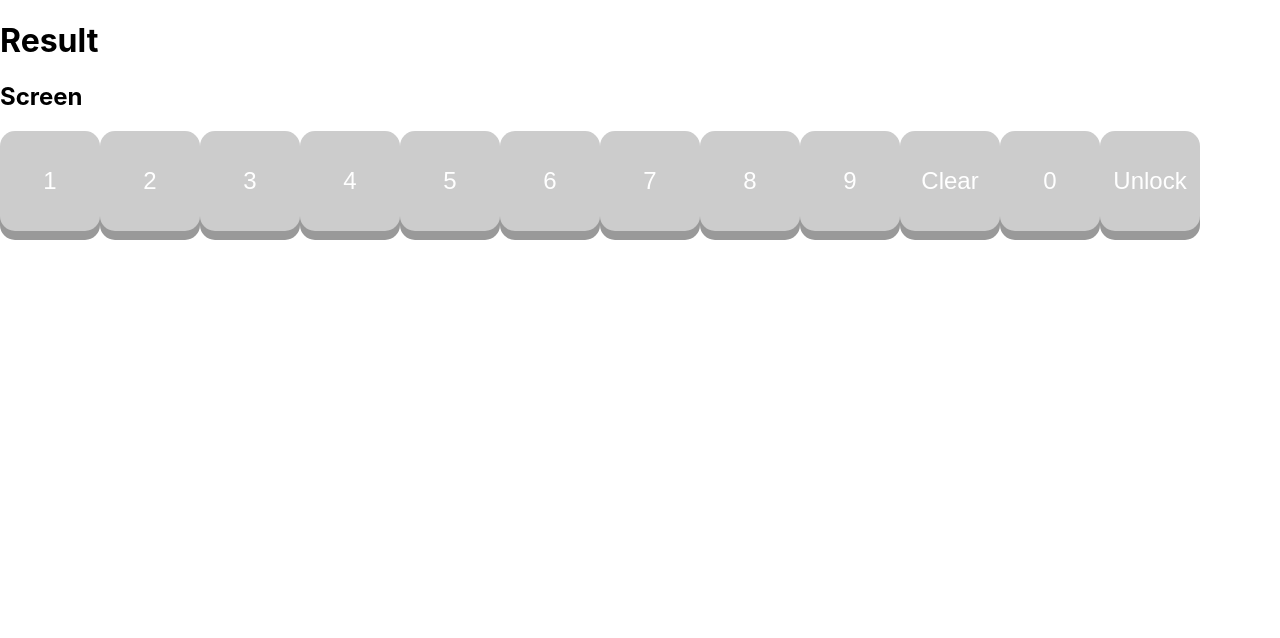
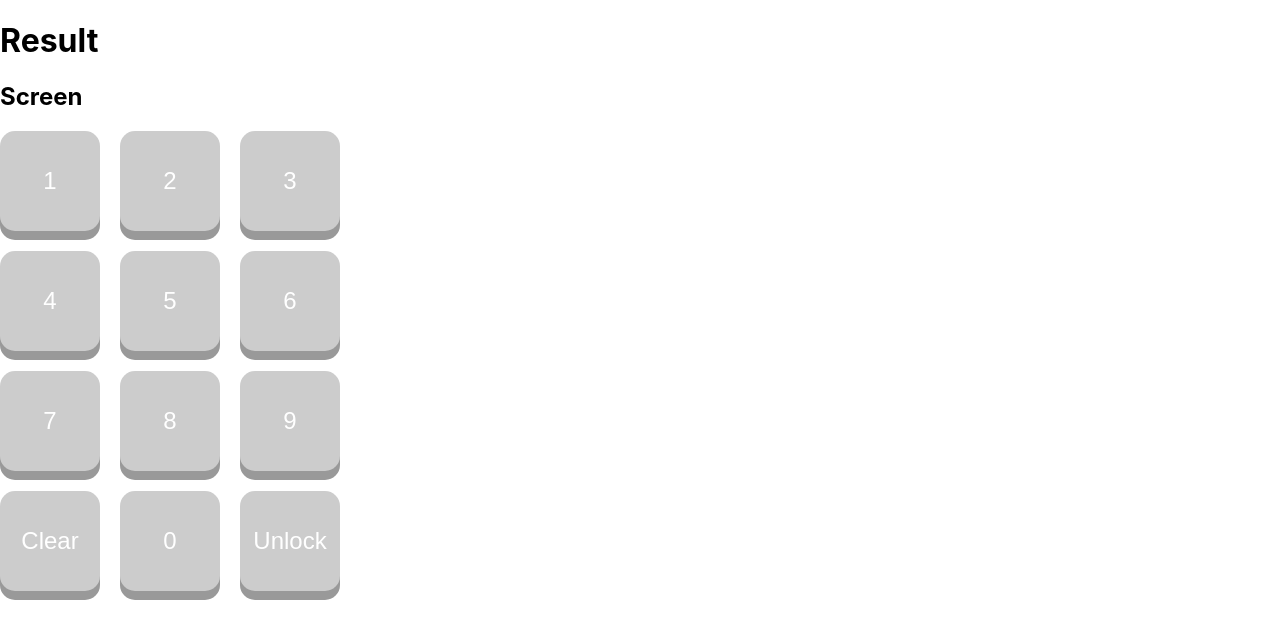
Before and after one commit to afx-dummy-account/afx-pin-lock, a React (Create React App) app: page / in a window 1280 px wide. Shown: the top 638 px of the page. Built offline with nearby package versions, Linux system fonts and the light colour scheme.

Commit message:
numpad layout

```diff
--- a/src/comps/NumPad.tsx
+++ b/src/comps/NumPad.tsx
@@ -1,9 +1,16 @@
 import React from "react";
-import NumPadButton from './NumPadButton'
+import styled from "styled-components";
+import NumPadButton from "./NumPadButton";
+
+const NumPadContainer = styled.div`
+  display: grid;
+  grid-template-rows: repeat(3, 120px);
+  grid-template-columns: repeat(3, 120px);
+`;
 
 export default () => {
   return (
-    <>
+    <NumPadContainer>
       <NumPadButton value="1" />
       <NumPadButton value="2" />
       <NumPadButton value="3" />
@@ -16,6 +23,6 @@ export default () => {
       <NumPadButton value="Clear" />
       <NumPadButton value="0" />
       <NumPadButton value="Unlock" />
-    </>
+    </NumPadContainer>
   );
 };
```
Lines whose indentation alone changed are shown as unchanged.
